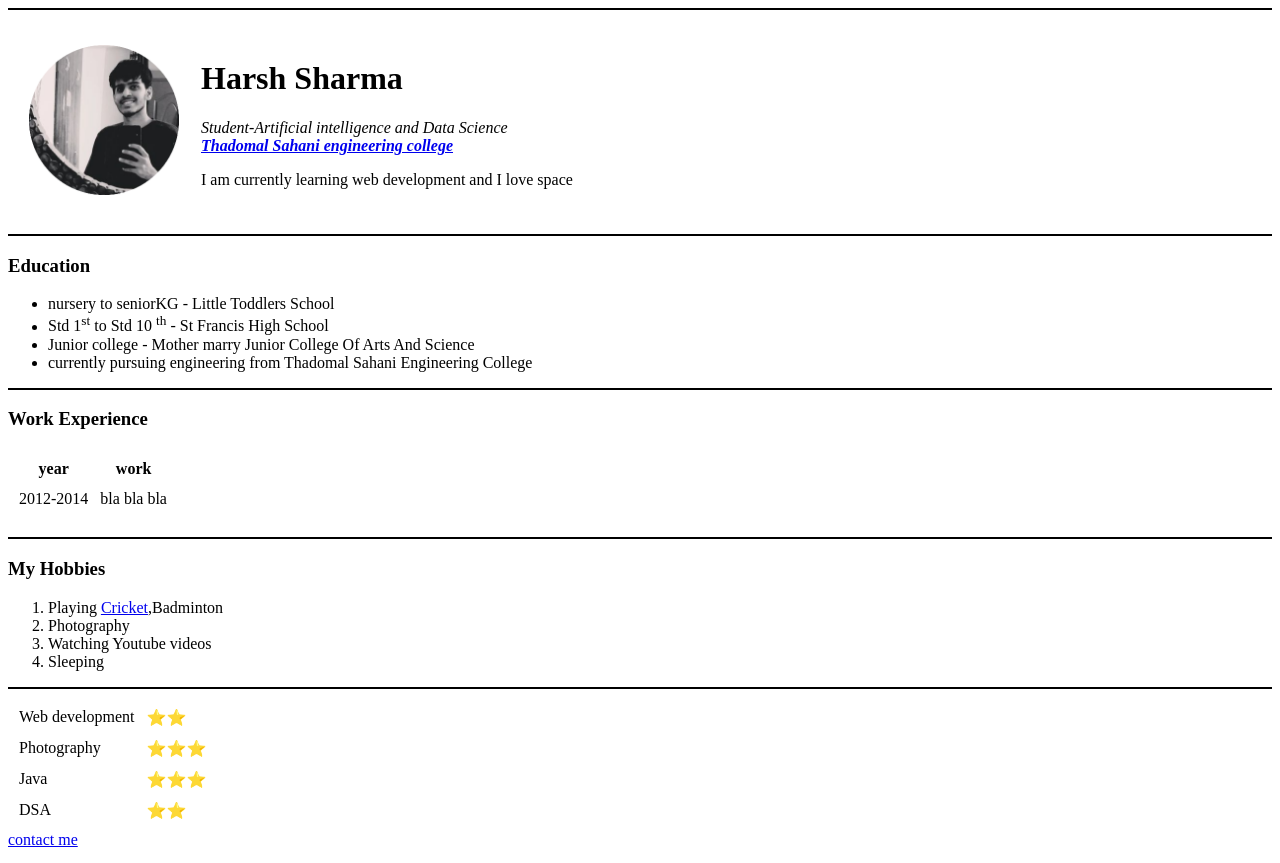
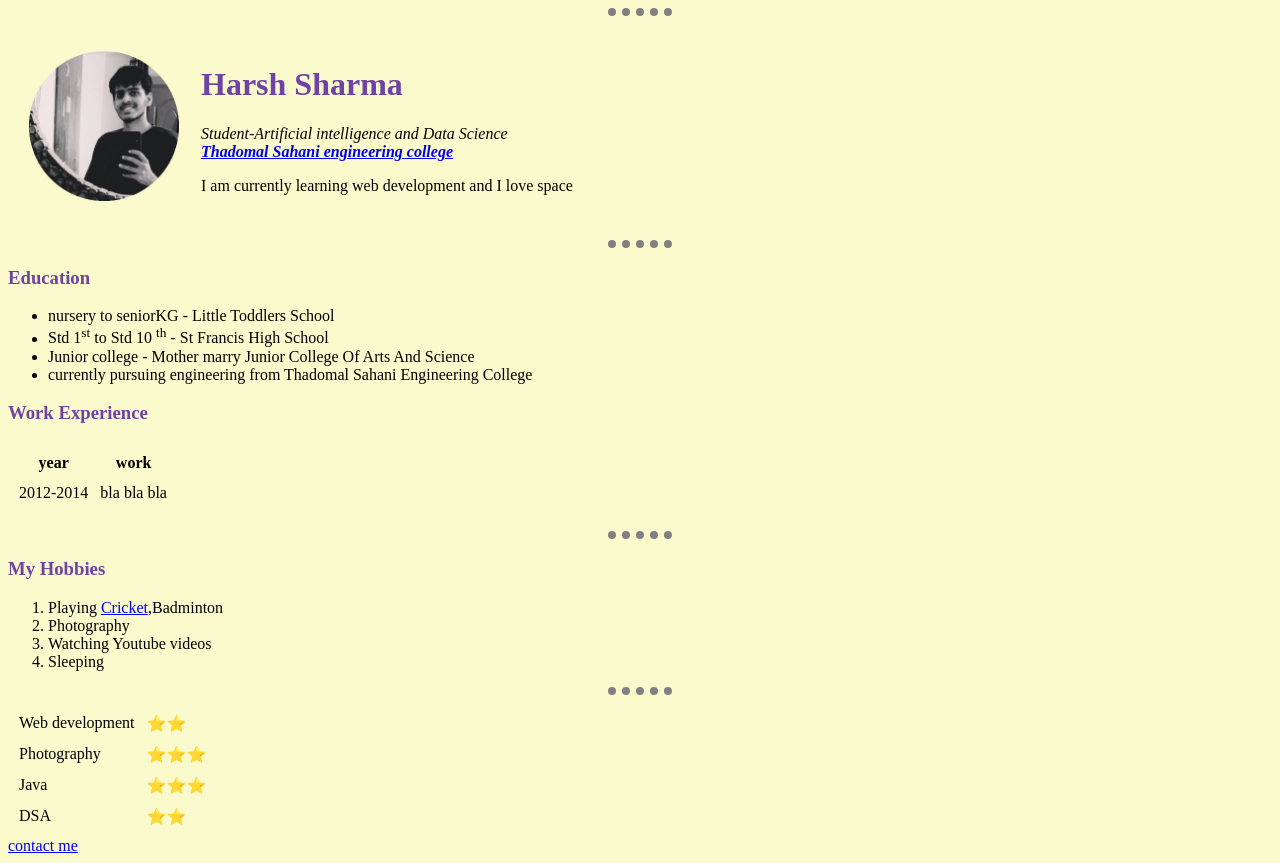
Before and after one commit to harshopes/cv, a plain HTML site: page index.html in a window 1280 px wide. Drawn offline with Linux system fonts and the light colour scheme.

Commit message:
Update index.html

```diff
--- a/index.html
+++ b/index.html
@@ -2,11 +2,11 @@
 <html lang="en">
 <head>
     <meta charset="UTF-8">
-
     <title>My website</title>
+    <link rel="stylesheet" href="css/styles.css">
 </head>
 <body>
-    <hr  color="black">
+    <hr>
    <table cellspacing="20">
     <tr>
     <td><img src="images/mirrorselfie circular.png" alt="Harsh profile Picture" width="150" height="150"></td>
@@ -15,7 +15,7 @@
       <p>I am currently learning web development and I love space</p></td>
     </tr>
    </table>
-   <hr   color="black">
+   <hr>
 
 
   <h3>Education</h3>
@@ -25,7 +25,7 @@
     <li> Junior college - Mother marry Junior College Of Arts And Science</li>
     <li>currently pursuing engineering from Thadomal Sahani Engineering College</li>
   </ul>
-  <hr   color="black">
+  <hr">
   <h3>Work Experience</h3>
 <table cellspacing="10">
  <thead>
@@ -43,7 +43,7 @@
  </tr>
 </tbody>
 </table>
-<hr   color="black">
+<hr>
   <h3>My Hobbies</h3>
   <ol>
     <li>Playing <a href="https://www.youtube.com/watch?v=G_OSq1iboec"> Cricket</a>,Badminton</li>
@@ -51,10 +51,10 @@
     <li>Watching Youtube videos</li>
     <li>Sleeping</li>
   </ol>
-  <hr   color="black">
+  <hr>
   <table cellspacing="10">
     <tbody>
-    <tr >
+    <tr>
       <td>Web development</td>
       <td>⭐⭐</td>
     </tr>
```
